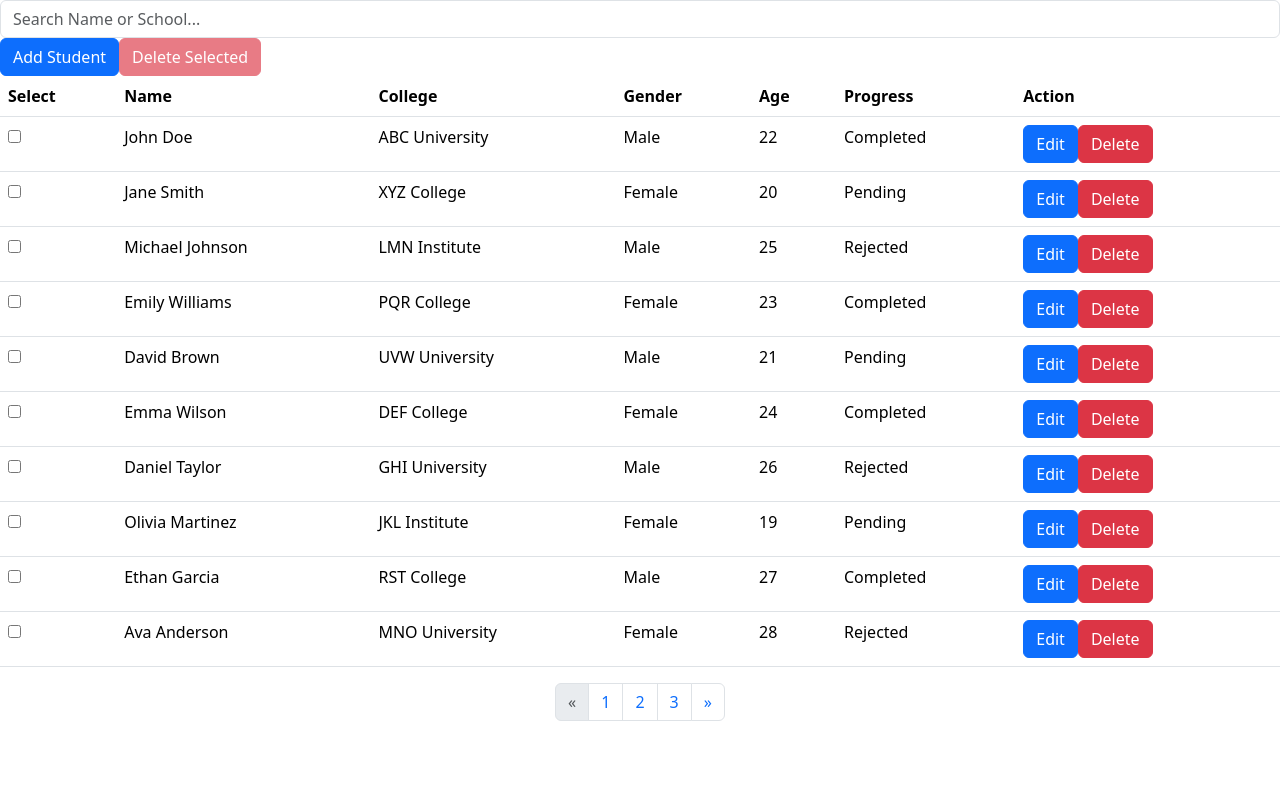
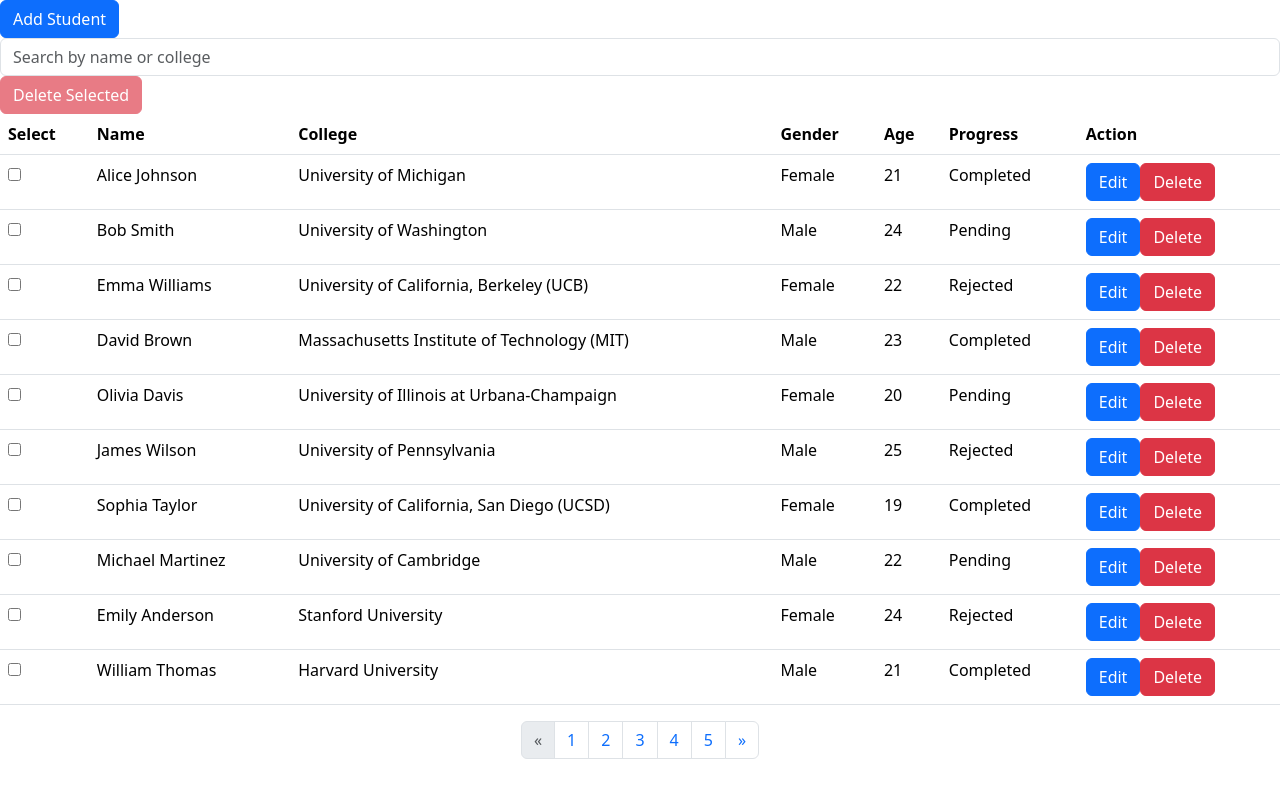
Before and after one commit to Zuke99/Coditation-StudentApp, an Angular app: page / in a window 1280 px wide. Built offline with nearby package versions, Linux system fonts and the light colour scheme.

Commit message:
added search feature

```diff
--- a/src/app/app.component.html
+++ b/src/app/app.component.html
@@ -1,4 +1,4 @@
 
-<app-search-bar>
-</app-search-bar>
+<!-- <app-search-bar>
+</app-search-bar> -->
 <app-student-list></app-student-list>
--- a/src/app/app.module.ts
+++ b/src/app/app.module.ts
@@ -8,7 +8,7 @@
 import { StudentListComponent } from './components/student-list/student-list/student-list.component';
 import { ModalComponent } from './shared/modal/modal/modal.component';
 import { SearchBarComponent } from './components/search-bar/search-bar/search-bar.component';
-import { ReactiveFormsModule } from '@angular/forms';
+import { FormsModule, ReactiveFormsModule } from '@angular/forms';
 import { NgSelectModule } from '@ng-select/ng-select';
 import { StudentTableComponent } from './components/student-table/student-table/student-table.component';
 
@@ -28,7 +28,8 @@
     BrowserModule,
     AppRoutingModule,
     ReactiveFormsModule,
-    NgSelectModule
+    NgSelectModule,
+    FormsModule
   ],
   providers: [],
   bootstrap: [AppComponent]
--- a/src/app/components/student-list/student-list/student-list.component.html
+++ b/src/app/components/student-list/student-list/student-list.component.html
@@ -2,6 +2,13 @@
 <button (click)="addStudent()" type="button" class="btn btn-primary" data-bs-toggle="modal" data-bs-target="#exampleModal">
     Add Student
 </button>
+<!-- <form [formGroup]="searchForm"> -->
+    <!-- Include the search input field -->
+    <!-- <input type="text" class="form-control" formControlName="searchControl" placeholder="Search by name or college">
+  </form> -->
+
+  <input type="text" class="form-control" [(ngModel)]="searchQuery" placeholder="Search by name or college" (input)="searchStudents()">
+
 
 <button class="btn btn-danger" [disabled]="isStudentSelected" (click)="deleteSelected()">Delete Selected</button>
 
--- a/src/app/components/student-list/student-list/student-list.component.ts
+++ b/src/app/components/student-list/student-list/student-list.component.ts
@@ -8,7 +8,7 @@
 } from '@angular/forms';
 import CollegeData from '../../../../assets/json/colleges.json';
 import StudentData from '../../../../assets/json/students.json';
-import { Subject, debounceTime, map } from 'rxjs';
+import { Subject, debounceTime, distinctUntilChanged, map } from 'rxjs';
 
 @Component({
   selector: 'app-student-list',
@@ -36,6 +36,11 @@
   paginatedData: any[] = [];
   selectedItems: any[] = [];
   isStudentSelected = true;
+  searchQuery : any;
+  searchForm: FormGroup;
+  filteredStudents : any[] = [];
+
+
   //totalPages: any;
 
   constructor(private fb: FormBuilder) {
@@ -45,10 +50,13 @@
   ngOnInit(): void {
     this.colleges = CollegeData;
     this.collegeList = this.colleges.slice(0, this.bufferSize);
-
-    //this.students = JSON.parse(localStorage.getItem('StudentDetails'));
     this.initializeStudentData();
     this.isEditModalOpen = false;
+
+    this.searchForm = this.fb.group({
+      searchControl: [''] // Initialize with an empty string
+    });
+
 
     //college search
     this.searchTerm$
@@ -61,6 +69,34 @@
           college.name.toLowerCase().includes(searchTerm)
         );
       });
+
+
+      // this.searchControl.valueChanges.pipe(
+      //   debounceTime(300), // Debounce input for 300 milliseconds
+      //   distinctUntilChanged(), // Only emit if the value has changed
+      //   map((value: string) => value.trim().toLowerCase()) // Transform input value to lowercase and trim whitespace
+      // ).subscribe(searchQuery => {
+      //   // Filter students based on search query
+      //   console.log("search", searchQuery);
+      //   this.students = this.filterStudents(searchQuery);
+      // });
+  }
+  searchStudents(): void {
+    // If search query is empty, display all students
+    console.log("Search", this.filteredStudents)
+    if (!this.searchQuery.trim()) {
+      this.students = this.students;
+    } else {
+      // Filter students based on search query
+      console.log("Some Filter Happening")
+      this.filteredStudents = this.students.filter(student => {
+        // Check if student name or college contains the search query (case-insensitive)
+        return student.studentName.toLowerCase().includes(this.searchQuery.toLowerCase()) ||
+               student.college.toLowerCase().includes(this.searchQuery.toLowerCase());
+
+      });
+    }
+    this.paginateData();
   }
 
 
@@ -254,7 +290,12 @@
   paginateData(): void {
     const startIndex = (this.currentPage - 1) * this.pageSize;
     const endIndex = startIndex + this.pageSize;
+    if(this.filteredStudents.length > 0){
+      this.paginatedData = this.filteredStudents.slice(startIndex, endIndex);
+    }
+    else{
     this.paginatedData = this.students.slice(startIndex, endIndex);
+    }
     console.log("paginateddata", this.paginatedData);
   }
 
--- a/src/assets/json/students.json
+++ b/src/assets/json/students.json
@@ -1,301 +1,601 @@
 [
   {
     "id": "1",
-      "studentName": "John Doe",
-      "college": "ABC University",
-      "gender": "Male",
-      "age": 22,
+    "studentName": "Alice Johnson",
+    "college": "University of Michigan",
+    "gender": "Female",
+    "age": 21,
     "courses": [
-        {"title": "Mathematics", "year": 2022},
-        {"title": "Physics", "year": 2023}
+      {"title": "Computer Science", "year": 2022},
+      {"title": "Mathematics", "year": 2023}
     ],
     "progress": "Completed"
   },
   {
     "id": "2",
-      "studentName": "Jane Smith",
-      "college": "XYZ College",
-      "gender": "Female",
-      "age": 20,
+    "studentName": "Bob Smith",
+    "college": "University of Washington",
+    "gender": "Male",
+    "age": 24,
     "courses": [
-        {"title": "Computer Science", "year": 2023},
-        {"title": "Biology", "year": 2022}
+      {"title": "Physics", "year": 2023},
+      {"title": "Chemistry", "year": 2024}
     ],
     "progress": "Pending"
   },
   {
     "id": "3",
-      "studentName": "Michael Johnson",
-      "college": "LMN Institute",
-      "gender": "Male",
-      "age": 25,
+    "studentName": "Emma Williams",
+    "college": "University of California, Berkeley (UCB)",
+    "gender": "Female",
+    "age": 22,
     "courses": [
-        {"title": "Chemistry", "year": 2024},
-        {"title": "English Literature", "year": 2025}
+      {"title": "Biology", "year": 2022},
+      {"title": "Economics", "year": 2023}
     ],
     "progress": "Rejected"
   },
   {
     "id": "4",
-      "studentName": "Emily Williams",
-      "college": "PQR College",
-      "gender": "Female",
+    "studentName": "David Brown",
+    "college": "Massachusetts Institute of Technology (MIT)",
+    "gender": "Male",
     "age": 23,
     "courses": [
-        {"title": "History", "year": 2023},
-        {"title": "Geography", "year": 2024}
+      {"title": "History", "year": 2022},
+      {"title": "Literature", "year": 2023}
     ],
     "progress": "Completed"
   },
   {
     "id": "5",
-      "studentName": "David Brown",
-      "college": "UVW University",
-      "gender": "Male",
-      "age": 21,
+    "studentName": "Olivia Davis",
+    "college": "University of Illinois at Urbana-Champaign",
+    "gender": "Female",
+    "age": 20,
     "courses": [
-        {"title": "Economics", "year": 2024},
-        {"title": "Psychology", "year": 2023}
+      {"title": "Psychology", "year": 2023},
+      {"title": "Sociology", "year": 2024}
     ],
     "progress": "Pending"
   },
   {
     "id": "6",
-      "studentName": "Emma Wilson",
-      "college": "DEF College",
+    "studentName": "James Wilson",
+    "college": "University of Pennsylvania",
+    "gender": "Male",
+    "age": 25,
+    "courses": [
+      {"title": "Engineering", "year": 2022},
+      {"title": "Political Science", "year": 2023}
+    ],
+    "progress": "Rejected"
+  },
+  {
+    "id": "7",
+    "studentName": "Sophia Taylor",
+    "college": "University of California, San Diego (UCSD)",
     "gender": "Female",
-      "age": 24,
+    "age": 19,
     "courses": [
-        {"title": "Sociology", "year": 2023},
-        {"title": "Political Science", "year": 2022}
+      {"title": "Art", "year": 2022},
+      {"title": "Music", "year": 2023}
     ],
     "progress": "Completed"
   },
   {
-      "id": "7",
-      "studentName": "Daniel Taylor",
-      "college": "GHI University",
+    "id": "8",
+    "studentName": "Michael Martinez",
+    "college": "University of Cambridge",
     "gender": "Male",
-      "age": 26,
+    "age": 22,
     "courses": [
-        {"title": "Business Administration", "year": 2022},
-        {"title": "Marketing", "year": 2023}
-      ],
-      "progress": "Rejected"
-    },
-    {
-      "id": "8",
-      "studentName": "Olivia Martinez",
-      "college": "JKL Institute",
-      "gender": "Female",
-      "age": 19,
-      "courses": [
-        {"title": "Computer Engineering", "year": 2025},
-        {"title": "Electrical Engineering", "year": 2024}
+      {"title": "Philosophy", "year": 2023},
+      {"title": "Foreign Languages", "year": 2024}
     ],
     "progress": "Pending"
   },
   {
     "id": "9",
-      "studentName": "Ethan Garcia",
-      "college": "RST College",
+    "studentName": "Emily Anderson",
+    "college": "Stanford University",
+    "gender": "Female",
+    "age": 24,
+    "courses": [
+      {"title": "Medicine", "year": 2022},
+      {"title": "Law", "year": 2023}
+    ],
+    "progress": "Rejected"
+  },
+  {
+    "id": "10",
+    "studentName": "William Thomas",
+    "college": "Harvard University",
     "gender": "Male",
-      "age": 27,
+    "age": 21,
     "courses": [
-        {"title": "Mechanical Engineering", "year": 2023},
-        {"title": "Civil Engineering", "year": 2022}
+      {"title": "Geology", "year": 2023},
+      {"title": "Architecture", "year": 2024}
     ],
     "progress": "Completed"
   },
   {
-      "id": "10",
-      "studentName": "Ava Anderson",
-      "college": "MNO University",
+    "id": "11",
+    "studentName": "Isabella Jackson",
+    "college": "University of Oxford",
     "gender": "Female",
-      "age": 28,
+    "age": 23,
     "courses": [
-        {"title": "Environmental Science", "year": 2022},
+      {"title": "Business Administration", "year": 2022},
+      {"title": "Finance", "year": 2023}
+    ],
+    "progress": "Pending"
+  },
+  {
+    "id": "12",
+    "studentName": "Ethan White",
+    "college": "ETH Zurich - Swiss Federal Institute of Technology",
+    "gender": "Male",
+    "age": 22,
+    "courses": [
+      {"title": "Computer Engineering", "year": 2023},
+      {"title": "Environmental Science", "year": 2024}
+    ],
+    "progress": "Rejected"
+  },
+  {
+    "id": "13",
+    "studentName": "Ava Harris",
+    "college": "Princeton University",
+    "gender": "Female",
+    "age": 20,
+    "courses": [
+      {"title": "Astrophysics", "year": 2023},
+      {"title": "Statistics", "year": 2024}
+    ],
+    "progress": "Completed"
+  },
+  {
+    "id": "14",
+    "studentName": "Noah Martin",
+    "college": "Yale University",
+    "gender": "Male",
+    "age": 25,
+    "courses": [
+      {"title": "Journalism", "year": 2022},
+      {"title": "Public Relations", "year": 2023}
+    ],
+    "progress": "Pending"
+  },
+  {
+    "id": "15",
+    "studentName": "Mia Thompson",
+    "college": "Columbia University",
+    "gender": "Female",
+    "age": 22,
+    "courses": [
+      {"title": "Education", "year": 2022},
+      {"title": "Health Sciences", "year": 2023}
+    ],
+    "progress": "Rejected"
+  },
+  {
+    "id": "16",
+    "studentName": "Liam Garcia",
+    "college": "University of Chicago",
+    "gender": "Male",
+    "age": 23,
+    "courses": [
+      {"title": "Biomedical Engineering", "year": 2023},
+      {"title": "Neuroscience", "year": 2024}
+    ],
+    "progress": "Completed"
+  },
+  {
+    "id": "17",
+    "studentName": "Charlotte Martinez",
+    "college": "University of California, Los Angeles (UCLA)",
+    "gender": "Female",
+    "age": 24,
+    "courses": [
+      {"title": "Drama", "year": 2023},
+      {"title": "Film Studies", "year": 2024}
+    ],
+    "progress": "Pending"
+  },
+  {
+    "id": "18",
+    "studentName": "Alexander Rodriguez",
+    "college": "University of Washington",
+    "gender": "Male",
+    "age": 21,
+    "courses": [
+      {"title": "Dance", "year": 2022},
+      {"title": "Music Production", "year": 2023}
+    ],
+    "progress": "Rejected"
+  },
+  {
+    "id": "19",
+    "studentName": "Amelia Hernandez",
+    "college": "University of California, Berkeley (UCB)",
+    "gender": "Female",
+    "age": 20,
+    "courses": [
+      {"title": "Fashion Design", "year": 2022},
+      {"title": "Graphic Design", "year": 2023}
+    ],
+    "progress": "Completed"
+  },
+  {
+    "id": "20",
+    "studentName": "Daniel Nguyen",
+    "college": "Massachusetts Institute of Technology (MIT)",
+    "gender": "Male",
+    "age": 22,
+    "courses": [
+      {"title": "Industrial Design", "year": 2023},
+      {"title": "Product Management", "year": 2024}
+    ],
+    "progress": "Pending"
+  },
+  {
+    "id": "21",
+    "studentName": "Abigail Perez",
+    "college": "University of Illinois at Urbana-Champaign",
+    "gender": "Female",
+    "age": 24,
+    "courses": [
+      {"title": "Web Development", "year": 2023},
+      {"title": "Mobile App Development", "year": 2024}
+    ],
+    "progress": "Rejected"
+  },
+  {
+    "id": "22",
+    "studentName": "Matthew Reyes",
+    "college": "University of Pennsylvania",
+    "gender": "Male",
+    "age": 23,
+    "courses": [
+      {"title": "Data Science", "year": 2022},
+      {"title": "Artificial Intelligence", "year": 2023}
+    ],
+    "progress": "Completed"
+  },
+  {
+    "id": "23",
+    "studentName": "Ella Cruz",
+    "college": "University of California, San Diego (UCSD)",
+    "gender": "Female",
+    "age": 21,
+    "courses": [
+      {"title": "Blockchain Technology", "year": 2022},
+      {"title": "Cybersecurity", "year": 2023}
+    ],
+    "progress": "Pending"
+  },
+  {
+    "id": "24",
+    "studentName": "Henry Scott",
+    "college": "University of Cambridge",
+    "gender": "Male",
+    "age": 25,
+    "courses": [
+      {"title": "Cloud Computing", "year": 2023},
+      {"title": "Internet of Things (IoT)", "year": 2024}
+    ],
+    "progress": "Rejected"
+  },
+  {
+    "id": "25",
+    "studentName": "Addison Lewis",
+    "college": "Stanford University",
+    "gender": "Female",
+    "age": 22,
+    "courses": [
+      {"title": "Quantum Computing", "year": 2023},
+      {"title": "Robotics", "year": 2024}
+    ],
+    "progress": "Completed"
+  },
+  {
+    "id": "26",
+    "studentName": "Sebastian Lee",
+    "college": "Harvard University",
+    "gender": "Male",
+    "age": 23,
+    "courses": [
+      {"title": "Augmented Reality (AR)", "year": 2022},
+      {"title": "Virtual Reality (VR)", "year": 2023}
+    ],
+    "progress": "Pending"
+  },
+  {
+    "id": "27",
+    "studentName": "Evelyn Walker",
+    "college": "University of Oxford",
+    "gender": "Female",
+    "age": 20,
+    "courses": [
+      {"title": "Bioinformatics", "year": 2023},
+      {"title": "Genetic Engineering", "year": 2024}
+    ],
+    "progress": "Rejected"
+  },
+  {
+    "id": "28",
+    "studentName": "Gabriel Hill",
+    "college": "ETH Zurich - Swiss Federal Institute of Technology",
+    "gender": "Male",
+    "age": 21,
+    "courses": [
+      {"title": "Nanotechnology", "year": 2022},
+      {"title": "Biomechanics", "year": 2023}
+    ],
+    "progress": "Completed"
+  },
+  {
+    "id": "29",
+    "studentName": "Chloe Green",
+    "college": "University of California, Berkeley (UCB)",
+    "gender": "Female",
+    "age": 24,
+    "courses": [
+      {"title": "Renewable Energy", "year": 2023},
+      {"title": "Sustainable Development", "year": 2024}
+    ],
+    "progress": "Pending"
+  },
+  {
+    "id": "30",
+    "studentName": "Jackson Adams",
+    "college": "Massachusetts Institute of Technology (MIT)",
+    "gender": "Male",
+    "age": 22,
+    "courses": [
+      {"title": "Urban Planning", "year": 2023},
+      {"title": "Civil Engineering", "year": 2024}
+    ],
+    "progress": "Rejected"
+  },
+  {
+    "id": "31",
+    "studentName": "Avery Flores",
+    "college": "University of Illinois at Urbana-Champaign",
+    "gender": "Female",
+    "age": 23,
+    "courses": [
+      {"title": "Aerospace Engineering", "year": 2022},
+      {"title": "Marine Biology", "year": 2023}
+    ],
+    "progress": "Completed"
+  },
+  {
+    "id": "32",
+    "studentName": "Madison Rivera",
+    "college": "University of Pennsylvania",
+    "gender": "Male",
+    "age": 20,
+    "courses": [
+      {"title": "Geography", "year": 2023},
+      {"title": "Geomatics", "year": 2024}
+    ],
+    "progress": "Pending"
+  },
+  {
+    "id": "33",
+    "studentName": "Luke Ward",
+    "college": "University of California, San Diego (UCSD)",
+    "gender": "Female",
+    "age": 25,
+    "courses": [
+      {"title": "Meteorology", "year": 2022},
       {"title": "Oceanography", "year": 2023}
     ],
     "progress": "Rejected"
   },
   {
-      "id": "11",
-      "studentName": "Liam Thomas",
-      "college": "PQR College",
+    "id": "34",
+    "studentName": "Grace Rogers",
+    "college": "University of Cambridge",
     "gender": "Male",
-      "age": 30,
+    "age": 22,
     "courses": [
-        {"title": "Information Technology", "year": 2024},
-        {"title": "Data Science", "year": 2025}
+      {"title": "Zoology", "year": 2023},
+      {"title": "Botany", "year": 2024}
     ],
     "progress": "Completed"
   },
   {
-      "id": "12",
-      "studentName": "Sophia Hernandez",
-      "college": "ABC University",
+    "id": "35",
+    "studentName": "Owen Flores",
+    "college": "Stanford University",
     "gender": "Female",
-      "age": 29,
+    "age": 19,
     "courses": [
-        {"title": "Finance", "year": 2025},
-        {"title": "Accounting", "year": 2024}
+      {"title": "Entomology", "year": 2023},
+      {"title": "Ecology", "year": 2024}
     ],
     "progress": "Pending"
   },
   {
-      "id": "13",
-      "studentName": "Noah Nelson",
-      "college": "DEF College",
+    "id": "36",
+    "studentName": "Lily Richardson",
+    "college": "Harvard University",
     "gender": "Male",
-      "age": 32,
+    "age": 21,
     "courses": [
-        {"title": "English", "year": 2022},
-        {"title": "Creative Writing", "year": 2023}
+      {"title": "Herpetology", "year": 2022},
+      {"title": "Ornithology", "year": 2023}
     ],
     "progress": "Rejected"
   },
   {
-      "id": "14",
-      "studentName": "Isabella Walker",
-      "college": "UVW University",
+    "id": "37",
+    "studentName": "Christopher Wood",
+    "college": "University of Oxford",
     "gender": "Female",
-      "age": 31,
+    "age": 24,
     "courses": [
-        {"title": "Art History", "year": 2023},
-        {"title": "Archeology", "year": 2024}
+      {"title": "Ichthyology", "year": 2023},
+      {"title": "Mycology", "year": 2024}
     ],
     "progress": "Completed"
   },
   {
-      "id": "15",
-      "studentName": "Mason Perez",
-      "college": "GHI University",
+    "id": "38",
+    "studentName": "Zoey Cooper",
+    "college": "ETH Zurich - Swiss Federal Institute of Technology",
     "gender": "Male",
-      "age": 35,
+    "age": 23,
     "courses": [
-        {"title": "Nutrition", "year": 2024},
-        {"title": "Physical Education", "year": 2025}
+      {"title": "Limnology", "year": 2022},
+      {"title": "Parasitology", "year": 2023}
     ],
     "progress": "Pending"
   },
   {
-      "id": "16",
-      "studentName": "Charlotte Ramirez",
-      "college": "JKL Institute",
+    "id": "39",
+    "studentName": "Nathan Carter",
+    "college": "University of California, Berkeley (UCB)",
     "gender": "Female",
-      "age": 36,
+    "age": 22,
     "courses": [
-        {"title": "Forensic Science", "year": 2022},
-        {"title": "Criminal Justice", "year": 2023}
+      {"title": "Paleontology", "year": 2023},
+      {"title": "Taxonomy", "year": 2024}
+    ],
+    "progress": "Rejected"
+  },
+  {
+    "id": "40",
+    "studentName": "Hailey Hayes",
+    "college": "Massachusetts Institute of Technology (MIT)",
+    "gender": "Male",
+    "age": 20,
+    "courses": [
+      {"title": "Biochemistry", "year": 2022},
+      {"title": "Immunology", "year": 2023}
     ],
     "progress": "Completed"
   },
   {
-      "id": "17",
-      "studentName": "William Evans",
-      "college": "MNO University",
+    "id": "41",
+    "studentName": "Isaac Long",
+    "college": "University of Illinois at Urbana-Champaign",
+    "gender": "Female",
+    "age": 21,
+    "courses": [
+      {"title": "Microbiology", "year": 2023},
+      {"title": "Virology", "year": 2024}
+    ],
+    "progress": "Pending"
+  },
+  {
+    "id": "42",
+    "studentName": "Scarlett Cooper",
+    "college": "University of Pennsylvania",
     "gender": "Male",
-      "age": 33,
+    "age": 24,
     "courses": [
-        {"title": "Philosophy", "year": 2025},
-        {"title": "Religious Studies", "year": 2024}
+      {"title": "Cell Biology", "year": 2023},
+      {"title": "Genetics", "year": 2024}
     ],
     "progress": "Rejected"
   },
   {
-      "id": "18",
-      "studentName": "Avery Martinez",
-      "college": "RST College",
+    "id": "43",
+    "studentName": "Henry Brooks",
+    "college": "University of California, San Diego (UCSD)",
     "gender": "Female",
-      "age": 34,
+    "age": 25,
     "courses": [
-        {"title": "Astrophysics", "year": 2024},
-        {"title": "Astronomy", "year": 2025}
+      {"title": "Ecology", "year": 2022},
+      {"title": "Environmental Science", "year": 2023}
     ],
     "progress": "Completed"
   },
   {
-      "id": "19",
-      "studentName": "James Hill",
-      "college": "PQR College",
+    "id": "44",
+    "studentName": "Addison Russell",
+    "college": "University of Cambridge",
     "gender": "Male",
-      "age": 37,
+    "age": 23,
     "courses": [
-        {"title": "Chemical Engineering", "year": 2022},
-        {"title": "Biomedical Engineering", "year": 2023}
+      {"title": "Geology", "year": 2023},
+      {"title": "Meteorology", "year": 2024}
     ],
     "progress": "Pending"
   },
   {
-      "id": "20",
-      "studentName": "Evelyn Young",
-      "college": "ABC University",
+    "id": "45",
+    "studentName": "Eleanor Patterson",
+    "college": "Stanford University",
     "gender": "Female",
-      "age": 38,
+    "age": 22,
     "courses": [
-        {"title": "Music", "year": 2023},
-        {"title": "Dance", "year": 2024}
+      {"title": "Oceanography", "year": 2023},
+      {"title": "Marine Biology", "year": 2024}
     ],
     "progress": "Rejected"
   },
   {
-      "id": "21",
-      "studentName": "Benjamin King",
-      "college": "DEF College",
+    "id": "46",
+    "studentName": "Levi Carter",
+    "college": "Harvard University",
     "gender": "Male",
-      "age": 39,
+    "age": 21,
     "courses": [
-        {"title": "Drama", "year": 2024},
-        {"title": "Theater Arts", "year": 2025}
+      {"title": "Zoology", "year": 2022},
+      {"title": "Botany", "year": 2023}
     ],
     "progress": "Completed"
   },
   {
-      "id": "22",
-      "studentName": "Abigail Hernandez",
-      "college": "UVW University",
+    "id": "47",
+    "studentName": "Nora Wood",
+    "college": "University of Oxford",
     "gender": "Female",
-      "age": 40,
+    "age": 20,
     "courses": [
-        {"title": "Anthropology", "year": 2022},
-        {"title": "Sociology", "year": 2023}
+      {"title": "Ichthyology", "year": 2023},
+      {"title": "Mycology", "year": 2024}
     ],
     "progress": "Pending"
   },
   {
-      "id": "23",
-      "studentName": "Daniel Diaz",
-      "college": "GHI University",
+    "id": "48",
+    "studentName": "Lincoln Powell",
+    "college": "ETH Zurich - Swiss Federal Institute of Technology",
     "gender": "Male",
     "age": 19,
     "courses": [
-        {"title": "Geology", "year": 2025},
-        {"title": "Meteorology", "year": 2024}
+      {"title": "Limnology", "year": 2022},
+      {"title": "Parasitology", "year": 2023}
     ],
     "progress": "Rejected"
   },
   {
-      "id": "24",
-      "studentName": "Chloe Thompson",
-      "college": "JKL Institute",
+    "id": "49",
+    "studentName": "Eliana Bryant",
+    "college": "University of California, Berkeley (UCB)",
     "gender": "Female",
-      "age": 20,
+    "age": 22,
     "courses": [
-        {"title": "Botany", "year": 2024},
-        {"title": "Zoology", "year": 2025}
+      {"title": "Paleontology", "year": 2023},
+      {"title": "Taxonomy", "year": 2024}
     ],
     "progress": "Completed"
   },
   {
-      "id": "25",
-      "studentName": "Samuel Scott",
-      "college": "MNO University",
+    "id": "50",
+    "studentName": "Hudson West",
+    "college": "Massachusetts Institute of Technology (MIT)",
     "gender": "Male",
-      "age": 21,
+    "age": 23,
     "courses": [
-        {"title": "Archaeology", "year": 2023},
-        {"title": "Paleontology", "year": 2024}
+      {"title": "Biochemistry", "year": 2022},
+      {"title": "Immunology", "year": 2023}
     ],
     "progress": "Pending"
   }
```
Lines whose indentation alone changed are shown as unchanged.
